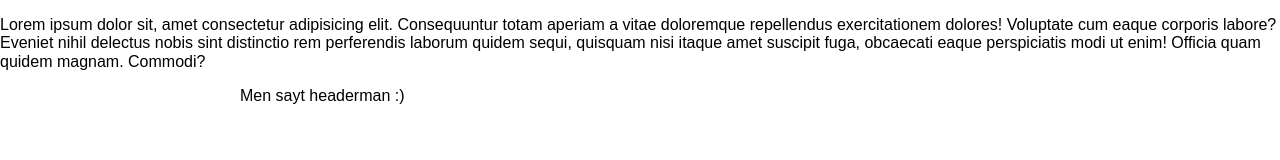
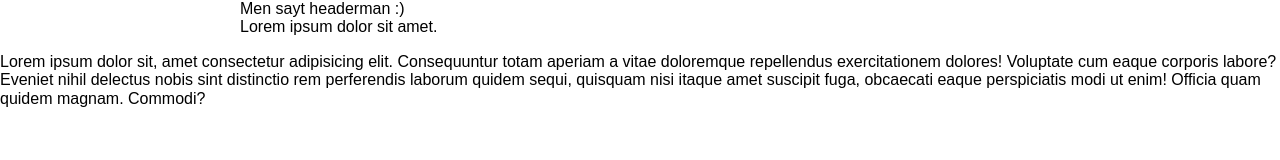
Before and after one commit to Muhammadjewel/tipa-yengi-project, a plain HTML site: page index.html in a window 1280 px wide. Drawn offline with Linux system fonts and the light colour scheme.

Commit message:
Add hero section

```diff
--- a/index.html
+++ b/index.html
@@ -9,14 +9,20 @@
   <link rel="stylesheet" href="css/styles.css">
 </head>
 <body>
-<p>Lorem ipsum dolor sit, amet consectetur adipisicing elit. Consequuntur totam aperiam a vitae doloremque repellendus exercitationem dolores! Voluptate cum eaque corporis labore? Eveniet nihil delectus nobis sint distinctio rem perferendis laborum quidem sequi, quisquam nisi itaque amet suscipit fuga, obcaecati eaque perspiciatis modi ut enim! Officia quam quidem magnam. Commodi?</p>
 
   <!-- SITE-HEADER -->
   <header class="site-header">
     <div class="container">
       Men sayt headerman :)
+
+      <div class="hero">
+        Lorem ipsum dolor sit amet.
+      </div>
     </div>
   </header>
+
+
+  <p>Lorem ipsum dolor sit, amet consectetur adipisicing elit. Consequuntur totam aperiam a vitae doloremque repellendus exercitationem dolores! Voluptate cum eaque corporis labore? Eveniet nihil delectus nobis sint distinctio rem perferendis laborum quidem sequi, quisquam nisi itaque amet suscipit fuga, obcaecati eaque perspiciatis modi ut enim! Officia quam quidem magnam. Commodi?</p>
 
 
   <script src="js/main.js"></script>
```
